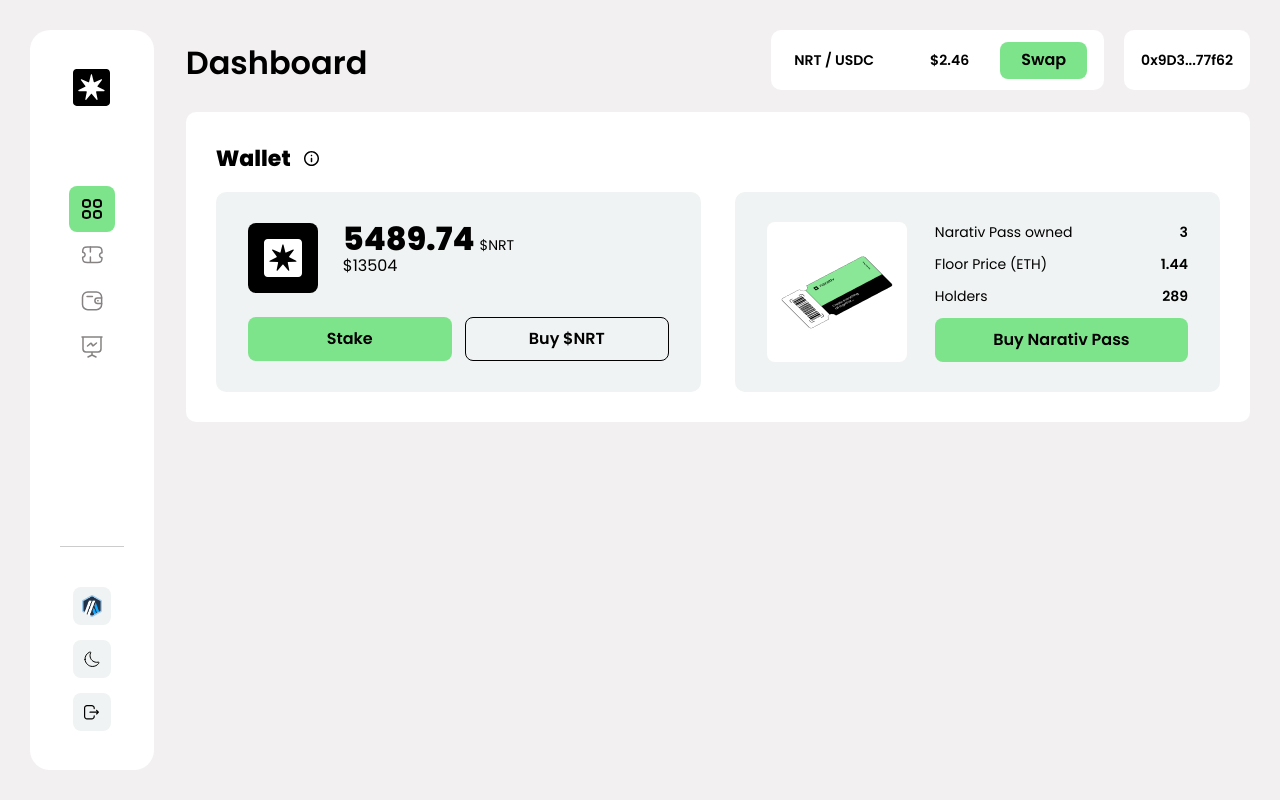
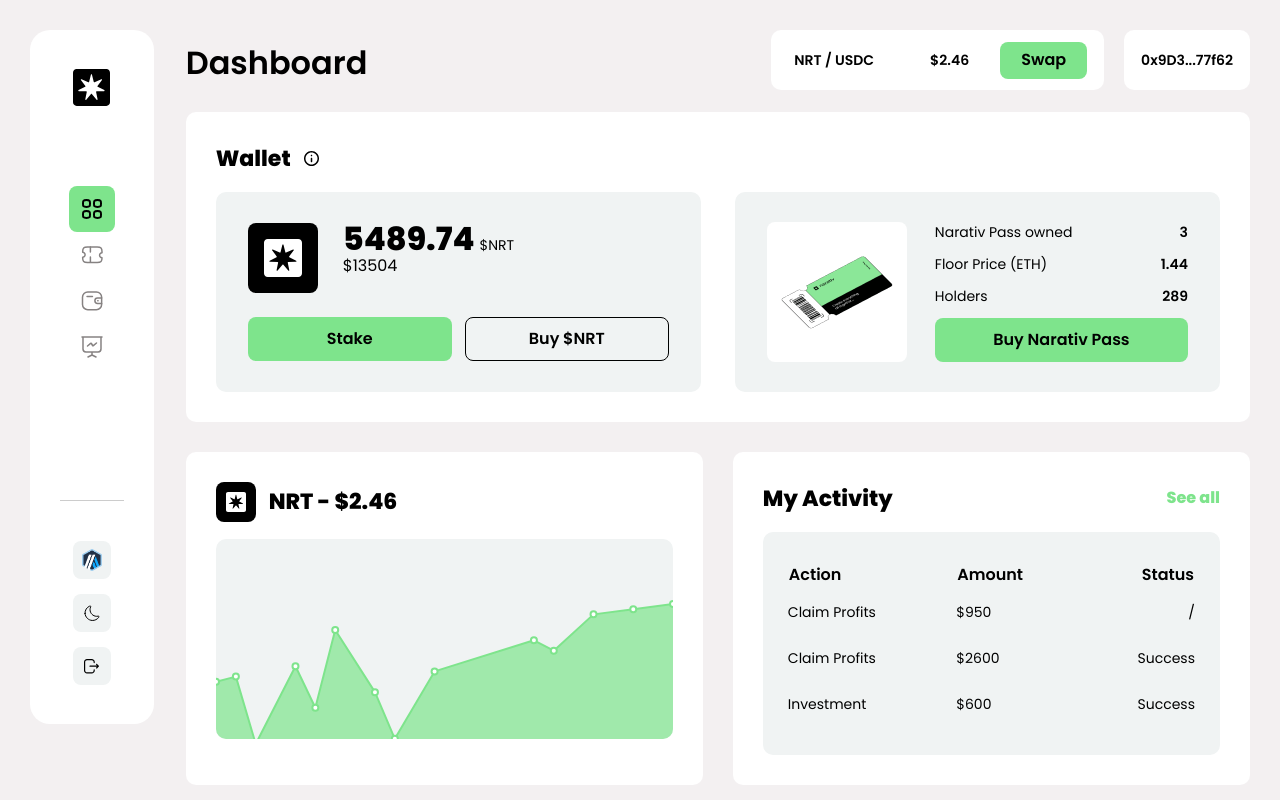
Before and after one commit to BarryPython/narativLab, a React (Create React App) app: page / in a window 1280 px wide. Built offline with nearby package versions, Linux system fonts and the light colour scheme.

Commit message:
finish main page

```diff
--- a/src/App.jsx
+++ b/src/App.jsx
@@ -3,6 +3,7 @@
 import Home from "./pages/home/Home"
 import Menu from "./components/menu/Menu";
 import Header from "./components/header/Header";
+import "./global.scss";
 
 function App() {
   return (
@@ -10,9 +11,11 @@
       <Menu/>
       <div className="main">
         <Header/>
-        <Routes>
-            <Route path="/" element={<Home />} />
-        </Routes>
+        <div className="app">
+          <Routes >
+              <Route path="/" element={<Home />} />
+          </Routes>
+        </div>
       </div>
     </>
   );
--- a/src/components/header/Header.jsx
+++ b/src/components/header/Header.jsx
@@ -12,7 +12,7 @@
 
     return (
         <div className="header-container">
-            <h1>{getTitle()}</h1>
+            <h1>{getTitle().replace('-'," ")}</h1>
             <div className="coins-container">
                 <div>
                     <p style={{marginLeft : "6px"}}>
--- a/src/components/header/Header.scss
+++ b/src/components/header/Header.scss
@@ -1,4 +1,4 @@
-@import "../../global.scss";
+@import "../../variables.scss";
 
 .header-container{
 
--- a/src/components/menu/Menu.scss
+++ b/src/components/menu/Menu.scss
@@ -1,11 +1,11 @@
-@import "../../global.scss";
+@import "../../variables.scss";
 
 nav{
     $padding-w: 30px;
     width: calc(280px + (30px));
     border-radius: calc(2*$radius);
     background-color: $white;
-    height: calc(100% - (39px *2));
+    height: 80%;
 
     display: flex;
     flex-direction: column;
--- a/src/global.scss
+++ b/src/global.scss
@@ -1,17 +1,5 @@
 @import url('https://fonts.googleapis.com/css2?family=Poppins:ital,wght@0,100;0,200;0,300;0,400;0,500;0,600;0,800;0,900;1,100;1,200;1,300;1,400;1,500;1,700;1,800;1,900&display=swap');
-
-$background-color : #F3F0F1;
-$green : #7EE48C;
-$grey: #F0F3F3;
-$light-grey: #EAE9E9;
-$black: #000100;
-$white: #FFFFFF;
-$red: #E24545;
-
-$subtle : #868282;
-
-$radius : 10px;
-$huge : 44px;
+@import "./variables.scss";
 
 #root{
     width: 100%;
@@ -24,12 +12,24 @@
 .main{
     width: 100%;
     margin-left: 32px;
+    max-height: 100%;
+    overflow-y: scroll;
+}
+
+.app{
+    display: flex;
+    flex-wrap: wrap;
+    width: 100%;
+    justify-content: space-between;
+    align-items: center;
+    gap: $main-gap;
 }
 
 body {
     padding: 30px;
+    padding-bottom: 0;
     width: calc(100vw - (2* 30px));
-    height: calc(100vh - (2* 30px));
+    height: calc(100vh - (30px));
     background-color: $background-color;
     margin: 0;
 }
@@ -101,6 +101,40 @@
     }
 }
 
+table{
+
+    padding: 27px 23px;
+
+    font-family: 'Poppins';
+    font-style: normal;
+
+    th{
+        font-weight: 600;
+        font-size: 16px;
+        line-height: 160%;
+
+        &:nth-child(3){
+            text-align: right;
+        }
+
+    }
+
+    tr{
+        font-weight: 400;
+        font-size: 14px;
+        line-height: 100%;
+        text-align: left;
+        td{
+            padding: 15px 0;
+
+            &:nth-child(3){
+                text-align: right;
+            }
+        }
+    }
+
+}
+
 h1{
     font-family: 'Poppins';
     font-style: normal;
@@ -170,6 +204,20 @@
         width: fit-content;
         gap: 13px;
         margin-bottom: 17px;
+
+        a{
+            color: $green;
+            font-family: 'Poppins';
+            font-style: normal;
+            font-weight: 700;
+            font-size: 16px;
+            line-height: 24px;
+            text-decoration: none;
+        }
+
+        &.large{
+            width: 100%;
+        }
     }
 }
 
--- a/src/pages/home/Home.jsx
+++ b/src/pages/home/Home.jsx
@@ -1,5 +1,6 @@
 import React from 'react'
 import "./Home.scss"
+import ReactEcharts from "echarts-for-react";
 
 //svg
 import { ReactComponent as Info } from "../../assets/info.svg";
@@ -16,7 +17,79 @@
   let floorPrice = 1.44
   let holders = 289
 
+  let activities = [
+    {
+      action : "Claim Profits",
+      amount : "950",
+      status : "/"
+    },
+    {
+      action : "Claim Profits",
+      amount : "2600",
+      status : "Success"
+    },
+    {
+      action : "Investment",
+      amount : "600",
+      status : "Success"
+    },
+    {
+      action : "Investment",
+      amount : "600",
+      status : "Success"
+    }
+  ]
+
+  const option = {
+    /*tooltip: {
+      triggerOn : "mousemove",
+      trigger: 'axis',
+      backgroundColor : "#7EE48C",
+      position: function (pt) {
+        return [pt[0], '10%'];
+      },
+      formatter: '{c0}'
+    },*/
+    color: "#7EE48C",
+    grid : {
+      width : "100%",
+      height: "140px",
+      left: 0,
+    },
+    xAxis: {
+      type: 'value',
+      show : false,
+      min: function (value) {
+        return value.min;
+      },
+      max: function (value) {
+        return value.max;
+      }
+    },
+    yAxis: {
+      show : false,
+      type: 'value',
+      min: function (value) {
+        return value.min;
+      },
+      max: function (value) {
+        return value.max;
+      }
+    },
+    series: [
+      {
+        data: [[0, 12], [1, 13], [2, 0], [4, 15], [5, 7], [6, 22], [8, 10], [9, 1], [11, 14], [16, 20], [17, 18], [19, 25], [21, 26], [23, 27]],
+        type: 'line',
+        animation : false,
+        areaStyle: {
+          color : "#7EE48C"
+        }
+      }
+    ]
+  };
+
   return (
+    <>
       <section className='tile w-100'>
         <div className='title'>
           <h2>Wallet</h2>
@@ -59,6 +132,46 @@
           </div>
         </div>
       </section>
+      <div className='row' style={{width : "100%", gap : "30px", alignItems: "stretch"}}>
+        <div className='tile w-100' style={{flexGrow: 1}}>
+          <div className='title'>
+              <span className='logo-inversed'>
+                <LogoInversed />
+              </span>
+            <h2>NRT - $2.46</h2>
+          </div>
+          <div className='content stat-content'>
+            <ReactEcharts option={option} />
+          </div>
+        </div>
+        <div className='tile w-100' style={{flexGrow: 1}}>
+          <div className='title large'>
+            <h2>My Activity</h2>
+            <a href='/My-activity'>See all</a>
+          </div>
+          <table className='content stat-content'>
+          <thead>
+            <tr>
+              <th>Action</th>
+              <th>Amount</th>
+              <th>Status</th>
+            </tr>
+          </thead>
+          <tbody>
+            {activities.slice(0,3).map((activity)=>{
+              return (
+                <tr key={Math.random()}>
+                  <td>{activity.action}</td>
+                  <td>${activity.amount}</td>
+                  <td>{activity.status}</td>
+                </tr>
+              )
+            })}
+          </tbody>
+          </table>
+        </div>
+      </div>
+    </>
   )
 }
 
--- a/src/pages/home/Home.scss
+++ b/src/pages/home/Home.scss
@@ -1,4 +1,4 @@
-@import "../../global.scss";
+@import "../../variables.scss";
 
 .solde{
     height: 200px;
@@ -99,3 +99,32 @@
         }
     }
 }
+
+.activity{
+    display: flex;
+    flex-direction: column;
+    max-height: 38px;
+
+    span{
+        display: flex;
+    }
+}
+
+.logo-inversed{
+    background-color: black;
+    width: 40px;
+    height: 40px;
+    display: flex;
+    justify-content: center;
+    align-items: center;
+    border-radius: 8px;
+
+    svg{
+        width: 50%;
+        height: 50%;
+    }
+}
+
+.stat-content{
+    max-height: 200px;
+}
--- /dev/null
+++ b/src/variables.scss
@@ -0,0 +1,11 @@
+$background-color : #F3F0F1;
+$green : #7EE48C;
+$grey: #F0F3F3;
+$light-grey: #EAE9E9;
+$black: #000100;
+$white: #FFFFFF;
+$red: #E24545;
+$subtle : #868282;
+$radius : 10px;
+$huge : 44px;
+$main-gap: 30px;
```
Lines whose indentation alone changed are shown as unchanged.
